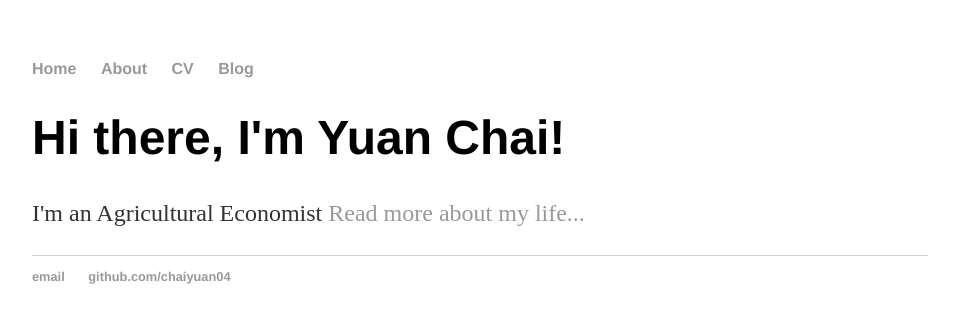
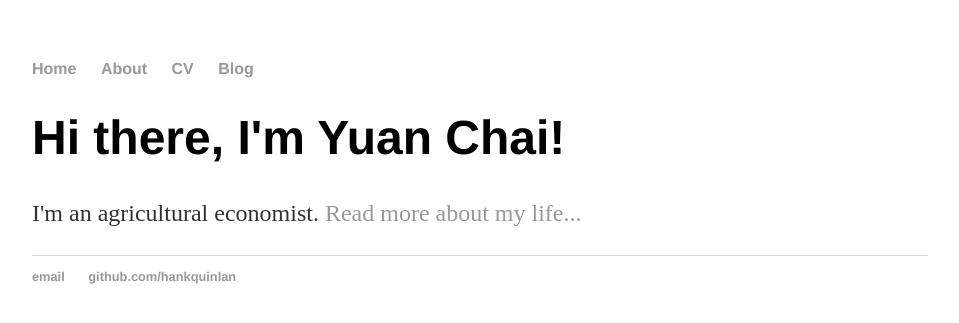
Before and after one commit to chaiyuan04/personal-site, a Jekyll site: the page built from index.html, in a window 1280 px wide. Shown: the top 323 px of the page, without its empty margins (160-1119 px from the left). Built offline with Jekyll 4.4.1, drawn with Linux system fonts in a browser that asks for light colours.

Commit message:
Update index.html

```diff
--- a/index.html
+++ b/index.html
@@ -1,30 +1,8 @@
-<!DOCTYPE html>
-<html>
-	<head>
-		<title>Yuan Chai, Agricultural Economist</title>
-		<!-- link to main stylesheet -->
-		<link rel="stylesheet" type="text/css" href="/css/main.css">
-	</head>
-	<body>
-		<nav>
-    		<ul>
-        		<li><a href="/">Home</a></li>
-	        	<li><a href="/about">About</a></li>
-        		<li><a href="/cv">CV</a></li>
-        		<li><a href="/blog">Blog</a></li>
-    		</ul>
-		</nav>
-		<div class="container">
-    		<div class="blurb">
-        		<h1>Hi there, I'm Yuan Chai!</h1>
-				<p>I'm an Agricultural Economist <a href="/about">Read more about my life...</a></p>
-    		</div><!-- /.blurb -->
-		</div><!-- /.container -->
-		<footer>
-    		<ul>
-        		<li><a href="mailto:chaiyuan04@gmail.com">email</a></li>
-        		<li><a href="https://github.com/chaiyuan04">github.com/chaiyuan04</a></li>
-			</ul>
-		</footer>
-	</body>
-</html>
+---
+layout: default
+title: Yuan Chai, Agricultural Economist
+---
+<div class="blurb">
+	<h1>Hi there, I'm Yuan Chai!</h1>
+	<p>I'm an agricultural economist. <a href="/about">Read more about my life...</a></p>
+</div><!-- /.blurb -->
```
